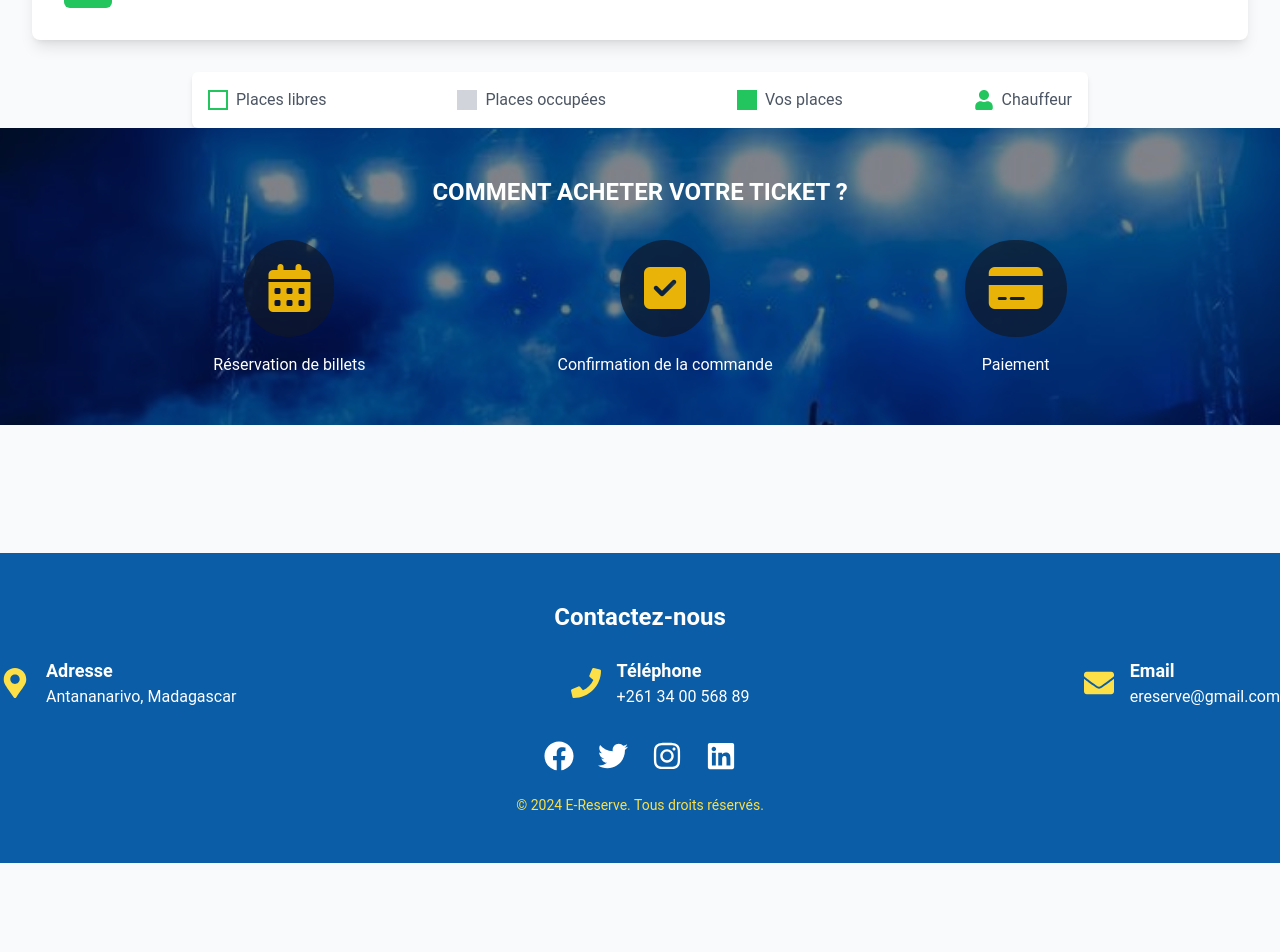
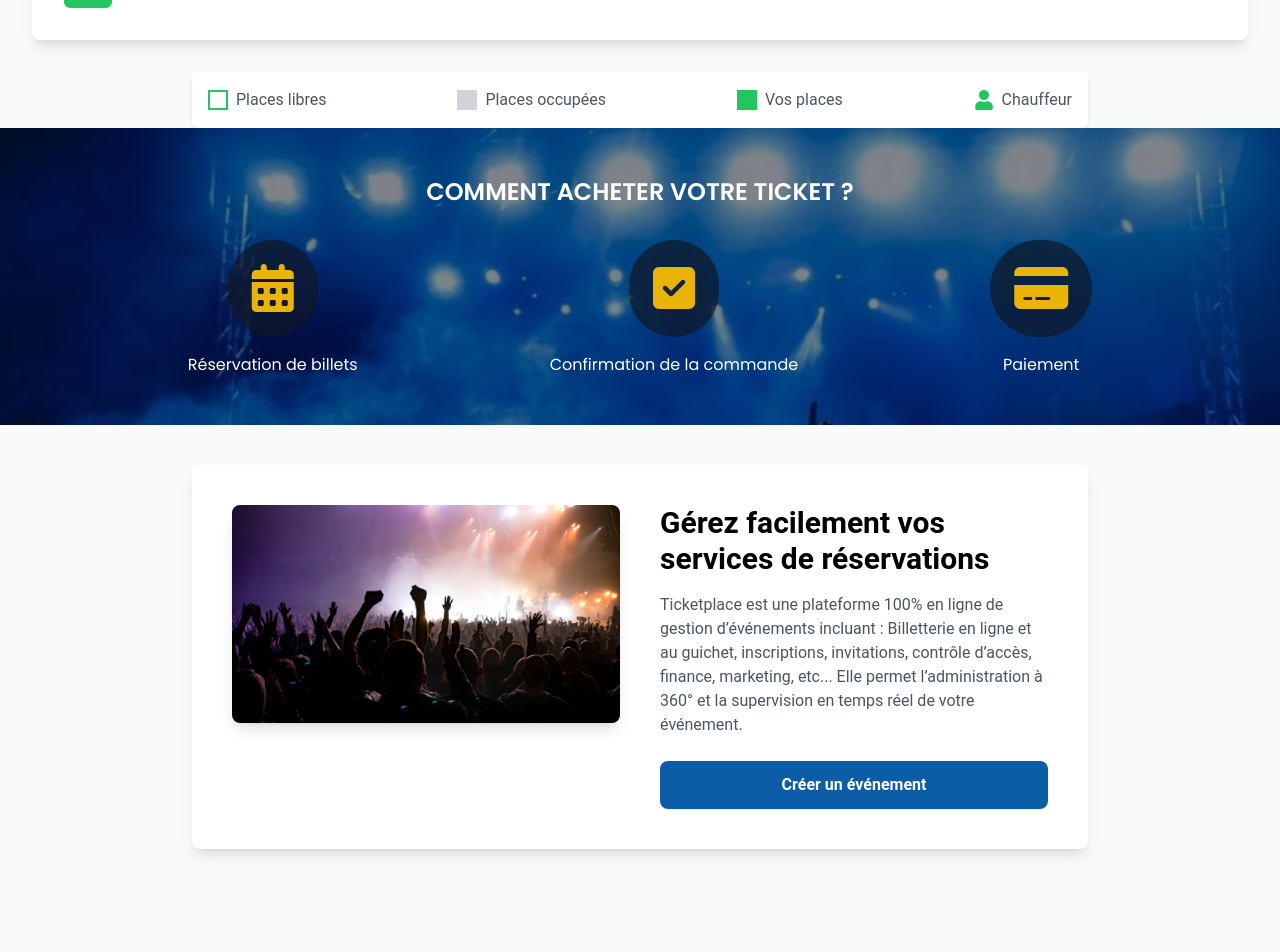
Before and after one commit to Lilasss/E-reserve, a React (Vite) app in the folder FrontendSiteVitrine/: page /user in a window 1280 px wide. Shown: the part 1018-1970 px from the top of the page. Before the commit the page ends 1881 px from the top, so only its background shows below. Built offline with nearby package versions, Linux system fonts and the light colour scheme.

Commit message:
afficher ticket

```diff
--- a/FrontendSiteVitrine/src/pages/PageUser/SiteVitrineUser/BarNav.jsx
+++ b/FrontendSiteVitrine/src/pages/PageUser/SiteVitrineUser/BarNav.jsx
@@ -2,6 +2,7 @@ import React, { useEffect } from 'react';
 import { Link, useNavigate, useLocation } from 'react-router-dom';
 import { FaChevronDown } from 'react-icons/fa';
 import logoImage from '../../../assets/1logo.png';
+import TicketStepsImage from '../assets/show.jpg'; // Adjust the path to your uploaded image
 import '../../../layout/Header.css';
 import Reserve from '../Reserve';
 import Carousel from './Caroussel';
@@ -85,7 +86,27 @@ const BarNav = () => {
             <div id="reserve">
                 <Reserve />
             </div>
+
             <TicketSteps />
+
+            <div className="flex justify-center items-center py-10">
+                <div className="w-full max-w-4xl p-5 bg-white rounded-lg shadow-lg">
+                    <div className="flex flex-col lg:flex-row items-center lg:items-start">
+                        <div className="lg:w-1/2 p-5">
+                            <img src={TicketStepsImage} alt="TicketSteps" className="w-full h-auto rounded-lg shadow-lg" />
+                        </div>
+                        <div className="lg:w-1/2 p-5 flex flex-col justify-center">
+                            <h2 className="text-3xl font-bold mb-4 text-center lg:text-left">Gérez facilement vos services de réservations</h2>
+                            <p className="text-gray-600 mb-6 text-center lg:text-left">
+                                Ticketplace est une plateforme 100% en ligne de gestion d’événements incluant : Billetterie en ligne et au guichet, inscriptions, invitations, contrôle d’accès, finance, marketing, etc... Elle permet l’administration à 360° et la supervision en temps réel de votre événement.
+                            </p>
+                            <button className="bg-[#0A5DA6] text-white font-semibold py-3 px-6 rounded-lg hover:bg-[#1f405d] transition duration-300 mx-auto lg:mx-0">
+                                Créer un événement
+                            </button>
+                        </div>
+                    </div>
+                </div>
+            </div>
 
 
             <div className="pt-32">
--- a/FrontendSiteVitrine/src/sections/SiteVitrine1/TicketSteps.jsx
+++ b/FrontendSiteVitrine/src/sections/SiteVitrine1/TicketSteps.jsx
@@ -5,7 +5,7 @@ import '@fortawesome/fontawesome-free/css/all.min.css';
 const TicketSteps = () => {
     return (
         <div className="relative min-h-72 bg-fixed bg-cover bg-center text-white" style={{ backgroundImage: `url(${backgroundImage})` }}>
-            <div className="relative z-10 py-12">
+            <div className="relative z-10 py-12" style={{ fontFamily: 'Poppins, sans-serif' }}>
                 <div className="text-center text-2xl font-bold mb-8">COMMENT ACHETER VOTRE TICKET ?</div>
                 <div className="flex justify-center space-x-48">
                     <div className="flex flex-col items-center group">
```
